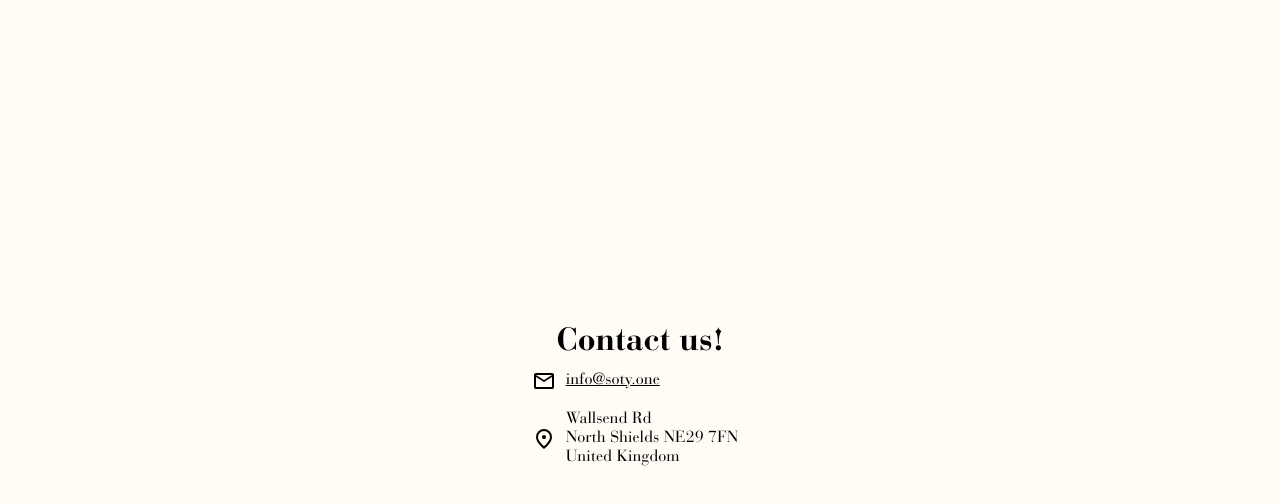
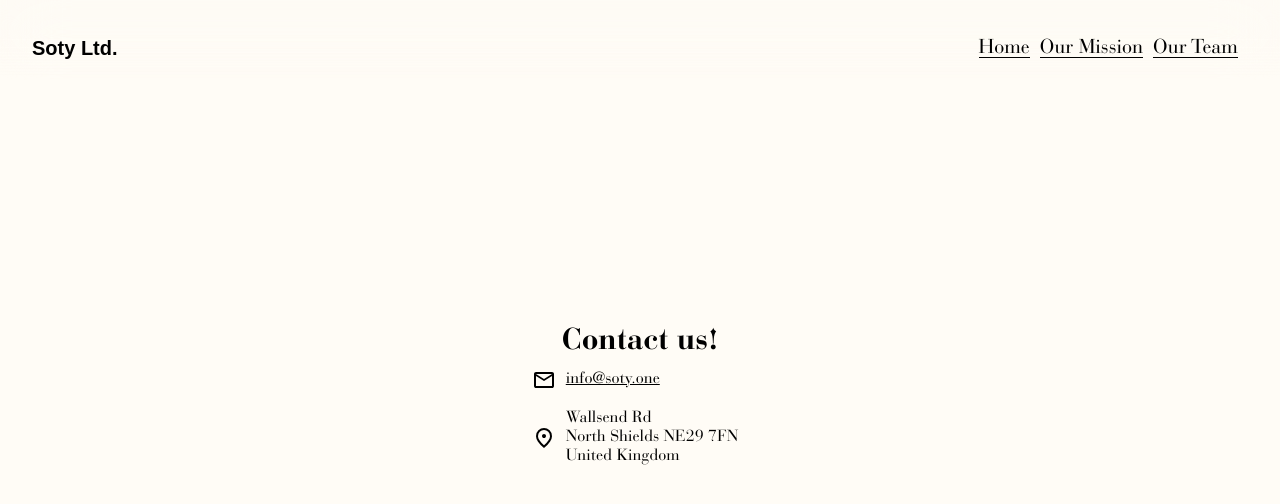
Before and after one commit to liandeguo/soty, a plain HTML site: page contact.html in a window 1280 px wide. Drawn offline with Linux system fonts and the light colour scheme.

Commit message:
Added NavBar

```diff
--- a/contact.html
+++ b/contact.html
@@ -31,10 +31,118 @@
     body {
         background-color: #FFFCF6;
     }
+
+    h1 {
+        font-family: sans-serif;
+        font-size: 20px;
+    }
+
+    nav {
+        position: fixed;
+        top: 0;
+        width: 100%;
+        height: 6rem;
+        display: flex;
+        padding: 0 2rem;
+        box-sizing: border-box;
+    }
+
+    nav a {
+        font-size: 20px;
+        margin: 0 10px 0 0;
+    }
+
+    .text {
+        font-size: 20px;
+    }
+
+    #linkanimation {
+        text-decoration: none;
+        text-decoration-color: none;
+        color: black;
+        position: relative;
+    }
+
+    #linkanimation::before {
+        position: absolute;
+        content: "";
+        width: 100%;
+        height: 1px;
+        background-color: black;
+        transform: scale(1, 1);
+        transition: background-color .5s ease-in-out;
+        bottom: 0px;
+    }
+
+    #linkanimation:hover::before {
+        animation: link ease 1s 1 300ms;
+        transform-origin: right;
+    }
+
+    @keyframes link {
+        50% {
+            transform: scaleX(0);
+        }
+
+        50.1% {
+            transform: translateX(-100%) scalex(-0.01);
+        }
+
+        100% {
+            transform: translateX(-100%) scalex(-1);
+        }
+    }
+
+    .menu {
+        position: relative;
+        display: flex;
+        flex-direction: row;
+        justify-content: space-between;
+        align-items: center;
+        width: 100%;
+        gap: 2rem;
+        z-index: 5;
+        font-size: var(--h);
+    }
+
+    .backdrop {
+        width: 100%;
+        height: 100%;
+        position: absolute;
+        z-index: 1;
+        top: 0;
+        opacity: 1;
+
+        /*  where the real magic happens  */
+        backdrop-filter: blur(30px);
+        -webkit-backdrop-filter: blur(30px);
+
+        background: rgba(225, 225, 225, 0.05);
+
+        mask-image: linear-gradient(rgb(0, 0, 0) 50%, rgba(0, 0, 0, 0.8) 70%, rgba(0, 0, 0, 0) 100%);
+
+        -webkit-mask-image: linear-gradient(rgb(0, 0, 0) 50%, rgba(0, 0, 0, 0.8) 70%, rgba(0, 0, 0, 0) 100%);
+        inset: -1rem 0;
+    }
+
+    h2 {
+        font-size: 30px;
+    }
 </style>
+<nav>
+    <div class="menu">
+        <h1>Soty Ltd.</h1>
+        <div style="display: flex;">
+            <span class="text"><a id="linkanimation" href="index.html">Home</a> </span>
+            <span class="text"><a id="linkanimation" href="index.html#company">Our Mission</a> </span>
+            <span class="text"><a id="linkanimation" href="index.html#team">Our Team</a> </span>
+        </div>
+    </div>
+    <div class="backdrop"></div>
+</nav>
 
 <body style="display: flex; flex-direction: column; align-items: center; justify-content: center; height: 100vh;">
-    <h1>Contact us!</h1>
+    <h2>Contact us!</h2>
     <div style="display: flex; flex-direction: column; align-items: start;">
         <div style="display: flex; justify-content: center; align-items: center;">
             <svg xmlns="http://www.w3.org/2000/svg" height="24" viewBox="0 -960 960 960" width="24">
--- a/style.css
+++ b/style.css
@@ -2,6 +2,10 @@
     padding: 0;
     margin: 0;
     font-family: bodoni;
+}
+
+html {
+    scroll-behavior: smooth;
 }
 
 @font-face {
@@ -19,6 +23,100 @@
 body {
     background-color: #FFFCF6;
 }
+
+h1 {
+    font-family: sans-serif;
+    font-size: 20px;
+}
+
+nav {
+    position: fixed;
+    top: 0;
+    width: 100%;
+    height: 6rem;
+    display: flex;
+    padding: 0 2rem;
+    box-sizing: border-box;
+}
+
+nav a {
+    font-size: 20px;
+    margin: 0 10px 0 0;
+}
+
+.text {
+    font-size: 20px;
+}
+
+#linkanimation {
+    text-decoration: none;
+    text-decoration-color: none;
+    color: black;
+    position: relative;
+}
+
+#linkanimation::before {
+    position: absolute;
+    content: "";
+    width: 100%;
+    height: 1px;
+    background-color: black;
+    transform: scale(1, 1);
+    transition: background-color .5s ease-in-out;
+    bottom: 0px;
+}
+
+#linkanimation:hover::before {
+    animation: link ease 1s 1 300ms;
+    transform-origin: right;
+}
+
+@keyframes link {
+    50% {
+        transform: scaleX(0);
+    }
+
+    50.1% {
+        transform: translateX(-100%) scalex(-0.01);
+    }
+
+    100% {
+        transform: translateX(-100%) scalex(-1);
+    }
+}
+
+.menu {
+    position: relative;
+    display: flex;
+    flex-direction: row;
+    justify-content: space-between;
+    align-items: center;
+    width: 100%;
+    gap: 2rem;
+    z-index: 5;
+    font-size: var(--h);
+}
+
+.backdrop {
+    width: 100%;
+    height: 100%;
+    position: absolute;
+    z-index: 1;
+    top: 0;
+    opacity: 1;
+
+    /*  where the real magic happens  */
+    backdrop-filter: blur(30px);
+    -webkit-backdrop-filter: blur(30px);
+
+    background: rgba(225, 225, 225, 0.05);
+
+    mask-image: linear-gradient(rgb(0, 0, 0) 50%, rgba(0, 0, 0, 0.8) 70%, rgba(0, 0, 0, 0) 100%);
+
+    -webkit-mask-image: linear-gradient(rgb(0, 0, 0) 50%, rgba(0, 0, 0, 0.8) 70%, rgba(0, 0, 0, 0) 100%);
+    inset: -1rem 0;
+}
+
 
 main {
     width: 100vw;
```
Also changed, not shown: index.html (+12 -2 lines).
